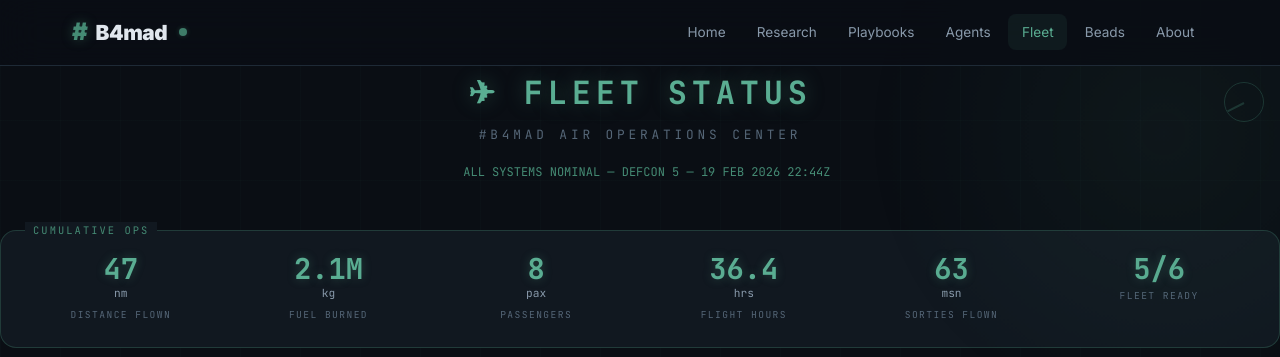
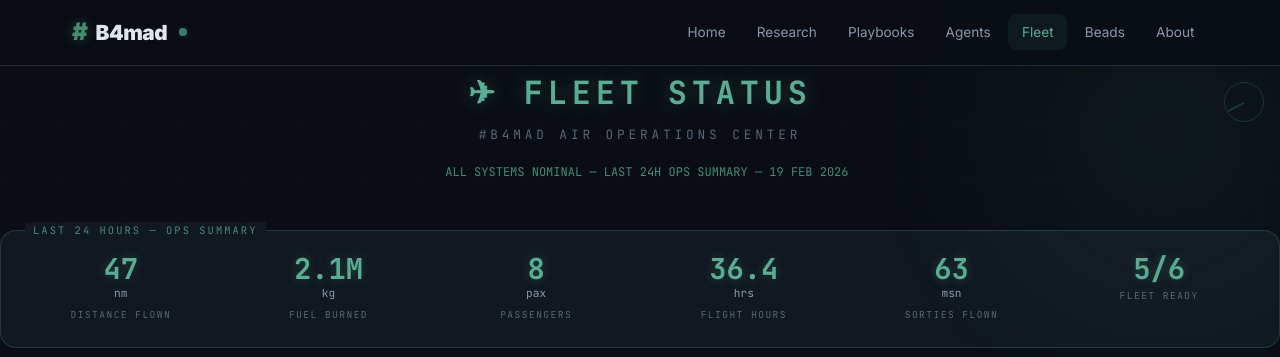
Before and after one commit to brenner-axiom/docs, a Jekyll site: the page built from fleet/index.html, in a window 1280 px wide and 1400 px high. Shown: the top 357 px of the window. Built offline with Jekyll 4.4.1, drawn with Linux system fonts in a browser that asks for light colours; some of the changed text lies outside the part shown.

Commit message:
fleet: label all metrics as last 24 hours rolling window
- Stats bar header: 'LAST 24 HOURS — OPS SUMMARY'
- Status line: 'LAST 24H OPS SUMMARY'
- Footer: 'DATA WINDOW: LAST 24 HOURS · UPDATED: ...'
- update-fleet-stats.sh: filter beads to last 24h only

Bead: beads-hub-24h

```diff
--- a/fleet/index.html
+++ b/fleet/index.html
@@ -54,7 +54,7 @@ description: "#B4mad Agent Fleet metrics dashboard with aviation theme"
   position: relative;
 }
 .stats-bar::before {
-  content: 'CUMULATIVE OPS';
+  content: 'LAST 24 HOURS — OPS SUMMARY';
   position: absolute;
   top: -0.6rem;
   left: 1.5rem;
@@ -278,7 +278,7 @@ description: "#B4mad Agent Fleet metrics dashboard with aviation theme"
   <div class="radar-container"><div class="radar-sweep"></div></div>
   <h1>✈ Fleet Status</h1>
   <div class="subtitle">#B4mad Air Operations Center</div>
-  <div class="status-line"><span class="blink">▮</span> ALL SYSTEMS NOMINAL — DEFCON 5 — 19 FEB 2026 22:44Z</div>
+  <div class="status-line"><span class="blink">▮</span> ALL SYSTEMS NOMINAL — LAST 24H OPS SUMMARY — 19 FEB 2026</div>
 </div>
 
 <!-- Cumulative Stats -->
@@ -572,6 +572,6 @@ description: "#B4mad Agent Fleet metrics dashboard with aviation theme"
 
 <div style="text-align: center; margin-top: 2rem;">
   <p style="font-family: 'JetBrains Mono', monospace; font-size: 0.65rem; color: var(--text-muted); letter-spacing: 0.15em;">
-    DATA EPOCH: 19 FEB 2026 · REFRESH: MANUAL / <code>scripts/update-fleet-stats.sh</code> · RTB = RETURNED TO BASE
+    DATA WINDOW: LAST 24 HOURS · UPDATED: 19 FEB 2026 22:44Z · REFRESH: <code>scripts/update-fleet-stats.sh</code> · RTB = RETURNED TO BASE
   </p>
 </div>
```
Also changed, not shown: 1 other file.
